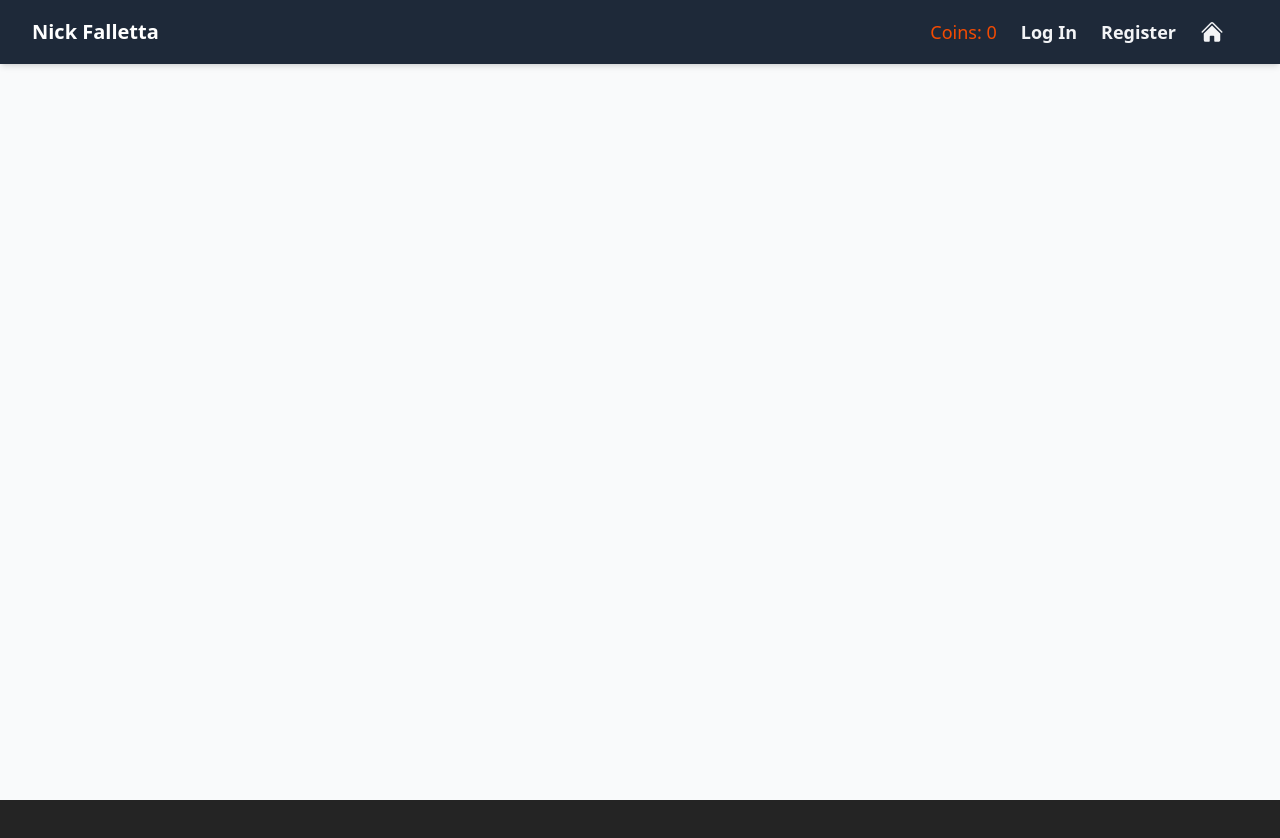
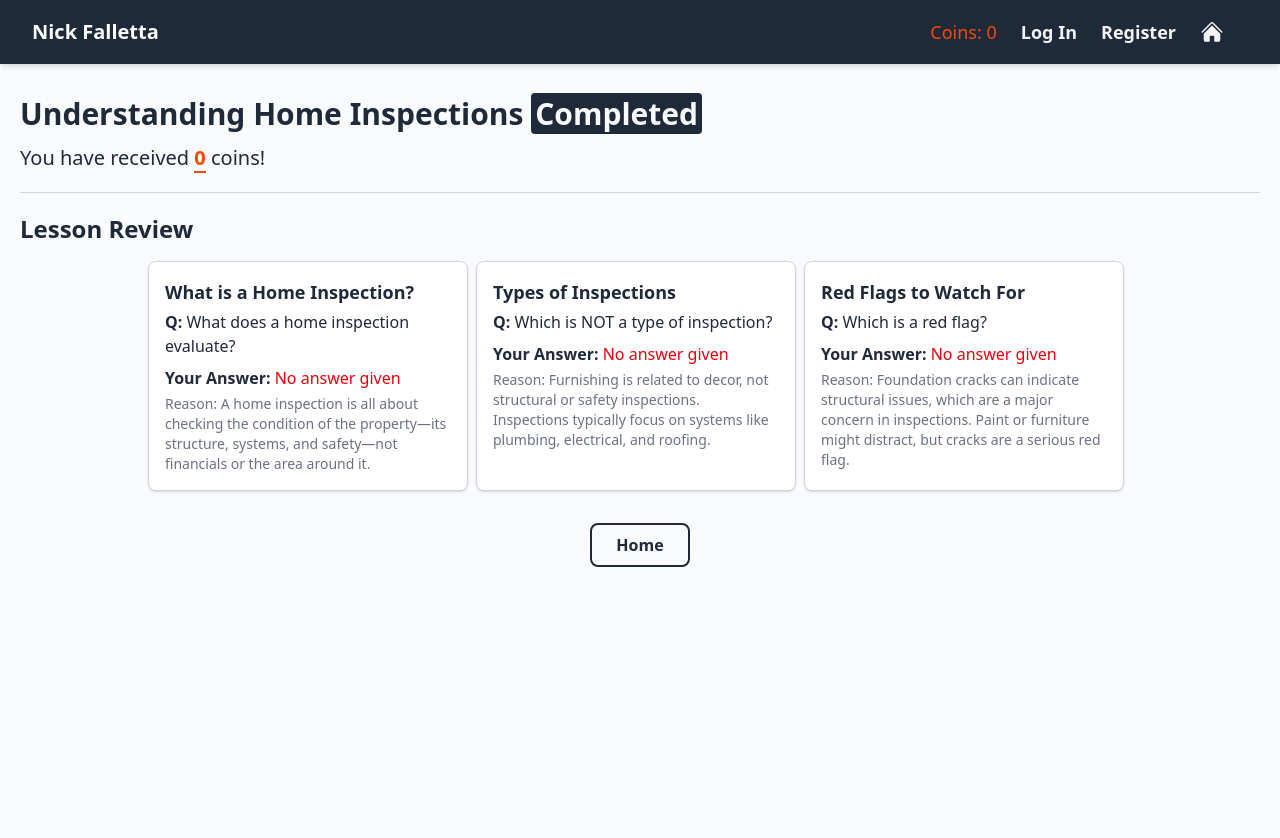
Before and after one commit to Nick-Falletta/Cher-Project, a React (Vite) app in the folder cher-project/: page /complete in a window 1280 px wide. Shown: the top 838 px of the page. Before the commit the page ends 800 px from the top, so only its background shows below. Built offline with nearby package versions, Linux system fonts and the light colour scheme.

Commit message:
Completion Screen and UX improvements

```diff
--- a/cher-project/src/App.jsx
+++ b/cher-project/src/App.jsx
@@ -10,24 +10,30 @@ import Header from './components/header';
 const homeInspectData = [
   {
     title: 'What is a Home Inspection?',
-    content: 'A home inspection is a thorough assessment of a property...',
+    content: 'Learn what a home inspection is and why it’s important before buying or selling a property.',
+    lesson: 'A home inspection is a detailed evaluation of a property’s condition, typically performed before a sale. Inspectors check structural elements, major systems (like HVAC and plumbing), and potential safety hazards. This helps buyers understand the true condition of the home and anticipate any needed repairs.',
     question: 'What does a home inspection evaluate?',
     options: ['Finances', 'Property condition', 'Neighborhood'],
-    answer: 'Property condition'
+    answer: 'Property condition',
+    reason: 'A home inspection is all about checking the condition of the property—its structure, systems, and safety—not financials or the area around it.'
   },
   {
     title: 'Types of Inspections',
-    content: 'Different types include electrical, plumbing, roofing...',
+    content: 'Explore the different specialized inspections that can be done on a home.',
+    lesson: 'Beyond a general home inspection, specialized inspections may focus on specific systems or areas of concern. Common types include electrical inspections (checking wiring and panels), plumbing inspections (checking pipes and water systems), and roofing inspections (assessing the roof’s condition). These help uncover issues that may not be visible during a general inspection.',
     question: 'Which is NOT a type of inspection?',
     options: ['Plumbing', 'Furnishing', 'Roofing'],
-    answer: 'Furnishing'
+    answer: 'Furnishing',
+    reason: 'Furnishing is related to decor, not structural or safety inspections. Inspections typically focus on systems like plumbing, electrical, and roofing.'
   },
   {
     title: 'Red Flags to Watch For',
-    content: 'Be aware of mold, foundation cracks, and leaks...',
+    content: 'Discover common warning signs inspectors look for when evaluating a home.',
+    lesson: 'Red flags during an inspection are issues that could point to serious or costly problems. These include foundation cracks, mold, water damage, poor wiring, or roof leaks. Identifying these can help buyers avoid future headaches and negotiate repairs with the seller.',
     question: 'Which is a red flag?',
     options: ['Fresh paint', 'Cracks in foundation', 'New furniture'],
-    answer: 'Cracks in foundation'
+    answer: 'Cracks in foundation',
+    reason: 'Foundation cracks can indicate structural issues, which are a major concern in inspections. Paint or furniture might distract, but cracks are a serious red flag.'
   },
 ];
 
@@ -71,6 +77,7 @@ function App() {
                 coins={50}
                 onStart={startModule}
                 lessons={homeInspectData}
+                answers={answers}
               />
             }
           />
@@ -89,7 +96,14 @@ function App() {
           />
           <Route
             path="/complete"
-            element={<CompletionScreen coins={coins} />}
+            element={
+              <CompletionScreen
+                title="Understanding Home Inspections"
+                data={homeInspectData}
+                coins={coins}
+                answers={answers}
+              />
+            }
           />
         </Routes>
       </div>
--- a/cher-project/src/screens/completionScreen.jsx
+++ b/cher-project/src/screens/completionScreen.jsx
@@ -1,10 +1,59 @@
 import React from 'react';
+import { useNavigate } from 'react-router-dom';
 
-const Complete = ({}) => {
+const Complete = ({ title, data, coins, answers }) => {
+  const navigate = useNavigate();
+
+  const goHome = () => {
+    navigate('/');
+  };
 
   return (
-    <div></div>
+    <div className="flex flex-col bg-gray-50 min-h-screen text-gray-800">
+      <div className="text-3xl font-bold mb-3">{title} <span className='text-gray-50 bg-gray-800 rounded px-1'>Completed</span></div>
+      <div className="text-xl">You have received <b className='text-orange-600 border-b-2'>{coins}</b> coins!</div>
+      <hr className="my-5 border-.5 border-gray-300 w-full" />
+      <div className="text-2xl font-semibold mb-4">Lesson Review</div>
+
+      <div className='mb-4 flex justify-center flex-col lg:flex-row'>
+        {data.map((lesson, idx) => {
+          const answer = answers[idx];
+          const isCorrect = answer?.isCorrect;
+          return (
+            <div key={idx} className="mb-4 border border-gray-300 rounded-lg p-4 bg-white shadow-sm lg:w-80 lg:mr-2">
+              <div className="text-lg font-bold mb-1">{lesson.title}</div>
+              <div className="mb-2"><b>Q:</b> {lesson.question}</div>
+              <div className={`mb-1`}>
+                <b>Your Answer:</b>{' '}
+                <span className={`${isCorrect ? 'text-green-600' : 'text-red-600'}`}>
+                  {answer?.selected || 'No answer given'}
+                </span>
+                {isCorrect === false && (
+                  <span className="text-gray-600 ml-2">(Correct: {lesson.answer})</span>
+                )}
+              </div>
+              <div className="text-sm text-gray-500">Reason: {lesson.reason}</div>
+            </div>
+          );
+        })}
+      </div>
+
+      <div className="flex justify-center">
+        <button
+          onClick={goHome}
+          className="text-gray-800 font-bold border-2 border-gray-800 hover:bg-gray-800 hover:text-gray-100 rounded-lg transition-colors duration-300 px-6 py-2"
+        >
+          Home
+        </button>
+      </div>
+    </div>
   );
-}
+};
 
 export default Complete;
+
+
+//Module Completed
+//Coin Reward
+//Question Results and Review
+//Go Home Button
--- a/cher-project/src/screens/lessonScreen.jsx
+++ b/cher-project/src/screens/lessonScreen.jsx
@@ -10,7 +10,6 @@ const Lesson = ({ data, onComplete, progress, onAnswer, answers, setAnswers}) =>
   const answer = answers[lessonIndex] || { selected: '', submitted: false, isCorrect: null };
   const selected = answer.selected;
   const submitted = answer.submitted;
-  const isCorrect = answer.isCorrect;
 
   // Failsafe for if the app tries to load an extra lesson
   if (!lesson) return <div className="p-4">Lesson not found.</div>;
@@ -59,7 +58,7 @@ const Lesson = ({ data, onComplete, progress, onAnswer, answers, setAnswers}) =>
   };
 
   return (
-    <div className="flex flex-col mt-4">
+    <div className="flex flex-col bg-gray-50 min-h-screen">
 
       {/* Progress Bar */}
       <div className="mb-6">
@@ -80,17 +79,18 @@ const Lesson = ({ data, onComplete, progress, onAnswer, answers, setAnswers}) =>
 
       {/* Lesson Content */}
       <div className="bg-gray-200 rounded-lg p-4 mb-8">
-        <b>NOTICE: For this assignment all information was generated by ChatGPT</b>
-        <p className="mt-3">{lesson.content}</p>
+        <b>NOTICE: For this project all information (Title, Lesson, Answers, and Reasoning) were generated by ChatGPT</b>
+        <p className="mt-3">{lesson.lesson}</p>
       </div>
 
       {/* Multiple Choice */}
       <div className="mb-4">
         <p className="text-lg font-semibold mb-2">{lesson.question}</p>
+        <div className='flex flex-col lg:flex-row justify-center text-center'>
           {lesson.options.map((option, idx) => (
             <label
               key={idx}
-            className={`block px-4 py-2 rounded border cursor-pointer mb-2
+              className={`block px-4 py-2 rounded border cursor-pointer mb-2 lg:mr-2 lg:w-70 justify-center
                 ${submitted && option === lesson.answer ? 'border-green-600 bg-green-100' : ''}
                 ${submitted && selected === option && selected !== lesson.answer ? 'border-red-500 bg-red-100' : ''}
                 ${!submitted && selected === option ? 'bg-orange-100 border-orange-600' : ''}
@@ -109,9 +109,8 @@ const Lesson = ({ data, onComplete, progress, onAnswer, answers, setAnswers}) =>
               {option}
             </label>
           ))}
-        <div className={`${!submitted ? 'hidden' : ''} font-semibold ${isCorrect ? 'text-green-600' : 'text-red-600'}`}>
-          {isCorrect ? 'Correct!' : 'Incorrect.'}
         </div>
+        {submitted && (<div className="text-sm text-gray-500">Reason: {lesson.reason}</div>)}
       </div>
 
       {/* Submit Button */}
--- a/cher-project/src/screens/moduleScreen.jsx
+++ b/cher-project/src/screens/moduleScreen.jsx
@@ -1,6 +1,6 @@
 import React, { useState } from 'react';
 
-const Module = ({ title, progress, total, coins, onStart, lessons }) => {
+const Module = ({ title, progress, total, coins, onStart, lessons, answers }) => {
   const [expandedLessons, setExpandedLessons] = useState(new Set());
 
   const toggleLesson = (index) => {
@@ -18,10 +18,7 @@ const Module = ({ title, progress, total, coins, onStart, lessons }) => {
       {/* Module Title */}
       <div className="mb-4 w-full">
         <div>
-          <div className='flex flex-row w-full justify-between'>
           <h2 className="text-2xl font-bold">{title}</h2>
-            <h2 className="text-orange-600 text-2xl font-bold border-b-2">{coins} coins</h2>
-          </div>
           {/* Counts lessons completed */}
           <p className="text-sm text-gray-600">
             Progress: {progress}/{total} lessons completed
@@ -32,6 +29,8 @@ const Module = ({ title, progress, total, coins, onStart, lessons }) => {
       {/* Lesson List */}
       <div className="space-y-3 mb-6">
         {lessons.map((lesson, index) => {
+          const answer = answers[index];
+          const isCorrect = answer?.isCorrect;
           const isOpen = expandedLessons.has(index);
           return (
             <div key={index} className="bg-gray-100 rounded">
@@ -43,7 +42,7 @@ const Module = ({ title, progress, total, coins, onStart, lessons }) => {
               >
                 <span className="text-gray-800 font-medium">{lesson.title}</span>
                 <div className="flex items-center space-x-2">
-                  <span className="text-sm text-gray-500 italic">{index >= progress ? (<span>Uncompleted</span>) : (<span>Completed</span>)}</span>
+                  <span className="text-sm text-gray-500 italic whitespace-nowrap">{index >= progress ? (<span>Not Started</span>) : (<span>Finished</span>)}</span>
                   {isOpen ? (
                     <svg xmlns="http://www.w3.org/2000/svg" fill="none" viewBox="0 0 24 24" strokeWidth={1.5} stroke="currentColor" className="size-6 h-5 w-5 text-gray-600">
                       <path strokeLinecap="round" strokeLinejoin="round" d="m4.5 15.75 7.5-7.5 7.5 7.5" />
@@ -64,7 +63,12 @@ const Module = ({ title, progress, total, coins, onStart, lessons }) => {
               >
                 <div className="text-sm text-gray-800 space-y-2 py-2">
                   <p className="text-left"><strong>Description:</strong> {lesson.content}</p>
-                  <p className="text-left"><strong>Questions answered:</strong> 0 correct / 0 incorrect</p>
+                  <p className="text-left flex flex-row">
+                    <strong className='mr-1'>Questions answered:</strong>{' '}
+                    <span>{isCorrect === true ? '1 correct / 0 incorrect' :
+                    isCorrect === false ? '0 correct / 1 incorrect' :
+                    '0 correct / 0 incorrect'}</span>
+                  </p>
                 </div>
               </div>
             </div>
@@ -74,12 +78,15 @@ const Module = ({ title, progress, total, coins, onStart, lessons }) => {
 
       {/* Start button */}
       <div className="flex justify-end">
+        <div className='flex justify-between flex row w-full'>
+          <h2 className="text-orange-600 text-2xl font-bold border-b-2">{coins} coins</h2>
           <button
             onClick={onStart}
             className="text-gray-800 font-bold text-sm px-2 py-1 border-2 border-gray-800 hover:bg-gray-800 hover:text-gray-100 rounded-lg transition duration-300"
           >
-          Start Module
+            {progress === total ? 'Review Module' : 'Start Module'}
           </button>
+        </div>
       </div>
     </div>
   );
```
Lines whose indentation alone changed are shown as unchanged.
